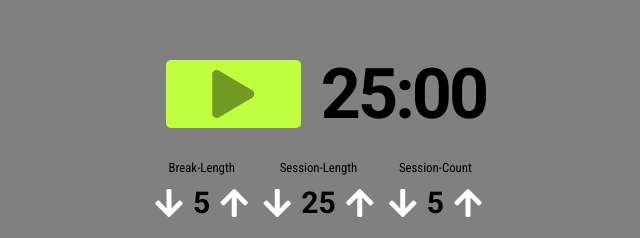
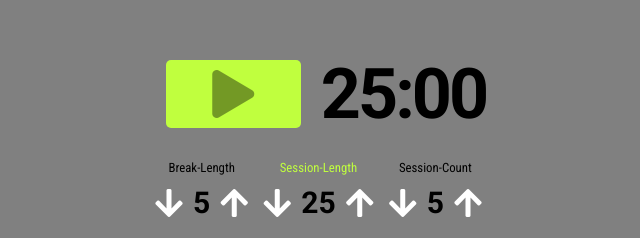
Before and after one commit to jordanvidrine/pomodoro-clock, a React (Create React App) app: page / in a window 1280 px wide. Shown: the part 237-475 px from the top of the page, without its empty margins (314-954 px from the left). Built offline with nearby package versions, Linux system fonts and the light colour scheme.

Commit message:
added 'break' colors to the button when on break

```diff
--- a/src/App.css
+++ b/src/App.css
@@ -36,6 +36,18 @@ body {
   width: 30%;
   margin: 0 20px 0 0;
   background: #C0FF3E;
+  padding: 10px;
+  border: none;
+  border-radius: 5px;
+  font: inherit;
+  cursor: pointer;
+  outline: inherit;
+}
+
+#clock button.play-break {
+  width: 30%;
+  margin: 0 20px 0 0;
+  background: #3ECFFF;
   padding: 10px;
   border: none;
   border-radius: 5px;
--- a/src/App.js
+++ b/src/App.js
@@ -145,6 +145,7 @@ class Timer extends Component {
           timer={this.state.timer}
           onClick={this.toggleClock}
           status={this.state.isRunning}
+          isWorking={this.state.isWorking}
         />
         <div id="custom-settings">
           <Settings
@@ -152,12 +153,14 @@ class Timer extends Component {
             settingType="Break-Length"
             default={this.state.breakLength}
             onClick={this.handleIncOrDec}
+            isWorking={this.state.isWorking}
           />
           <Settings
             id="session-settings"
             settingType="Session-Length"
             default={this.state.sessionLength}
             onClick={this.handleIncOrDec}
+            isWorking={this.state.isWorking}
           />
           <Settings
             id="num-sessions"
--- a/src/Clock.js
+++ b/src/Clock.js
@@ -11,7 +11,7 @@ const Clock = props => {
     return (
       <div id="clock">
         <button onClick={props.onClick}
-        className={ props.status ? "stop" : "play"}
+        className={ props.status ? "stop" : props.isWorking ? "play" : "play-break"}
         >
           {
             props.status ?
--- a/src/Settings.js
+++ b/src/Settings.js
@@ -4,7 +4,27 @@ import React from 'react';
 const Settings = props => {
     return(
       <div className="settings">
-        <p>{props.settingType}</p>
+        <p
+        style={props.isWorking && props.settingType == "Break-Length" ?
+          {
+            color: 'black'
+          }
+          : !props.isWorking && props.settingType == "Break-Length" ?
+          {
+            color: '#3ECFFF',
+          }
+          : props.isWorking && props.settingType == "Session-Length" ?
+          {
+            color: '#C0FF3E'
+          }
+          :
+          {
+            color: 'black'
+          }
+        }
+        >
+        {props.settingType}
+        </p>
         <div>
         <button
           id={props.settingType}
```
